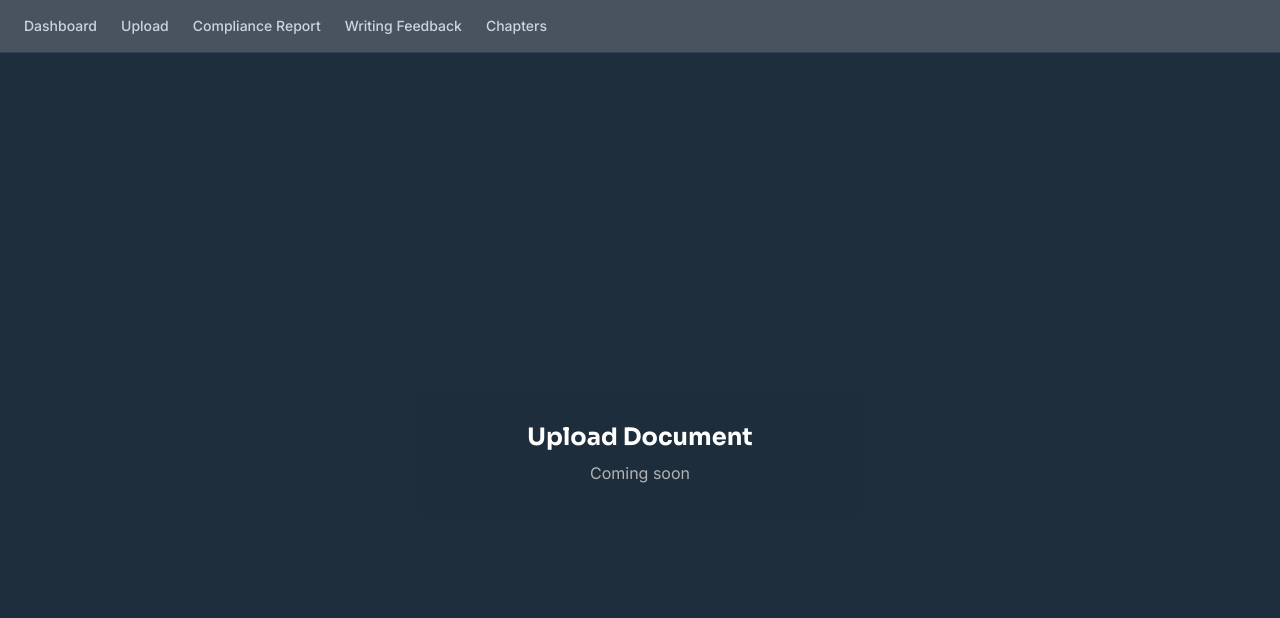
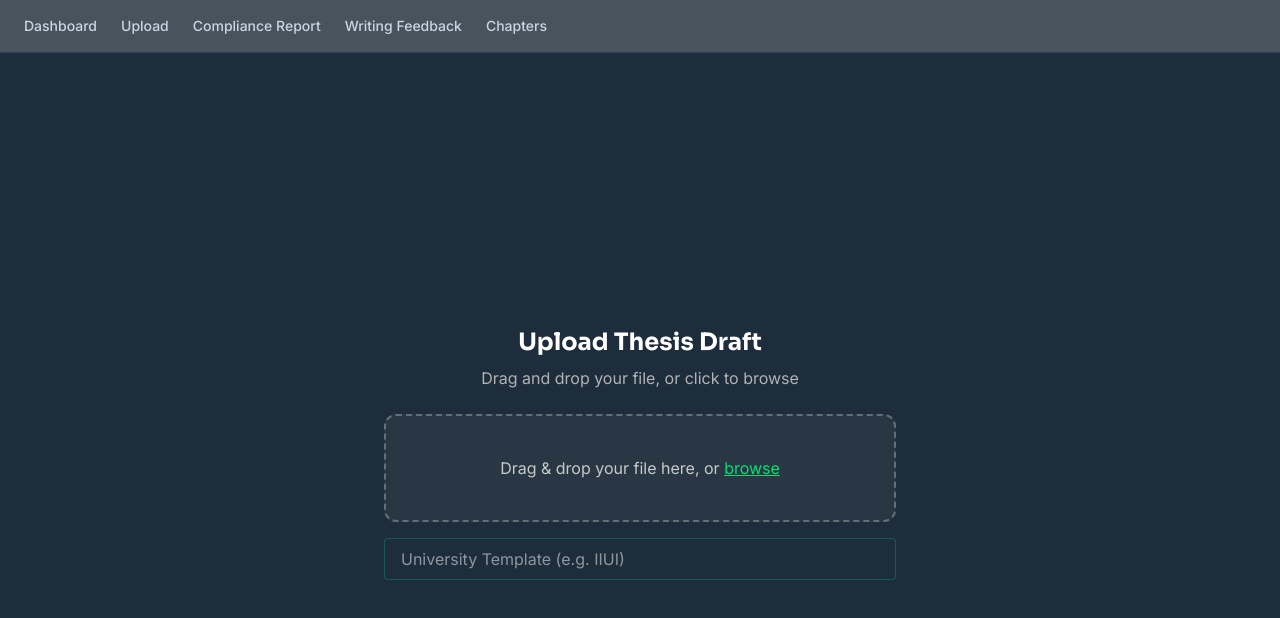
Before and after one commit to hamzasaeed333/smthesiscoach-frontend, a Next.js app: page /upload in a window 1280 px wide. Shown: the top 618 px of the page. Built offline with nearby package versions, Linux system fonts and the light colour scheme; no server answers.

Commit message:
git commit -m "Add Task T5: thesis document upload screen with Supabase integration"

```diff
--- a/app/upload/page.tsx
+++ b/app/upload/page.tsx
@@ -1,9 +1,215 @@
+"use client";
+
+import { useState, useRef } from "react";
+import { supabase } from "@/lib/supabaseClient";
+
+const ALLOWED_TYPES = [
+  "application/pdf",
+  "application/vnd.openxmlformats-officedocument.wordprocessingml.document", // .docx
+];
+
+const MAX_SIZE_MB = 50;
+const MAX_SIZE_BYTES = MAX_SIZE_MB * 1024 * 1024;
+
 export default function UploadPage() {
+  const [isDragging, setIsDragging] = useState(false);
+  const [selectedFile, setSelectedFile] = useState<File | null>(null);
+  const [error, setError] = useState<string | null>(null);
+  const [uploadProgress, setUploadProgress] = useState<number | null>(null);
+  const [universityTemplate, setUniversityTemplate] = useState("");
+  const [isUploading, setIsUploading] = useState(false);
+  const fileInputRef = useRef<HTMLInputElement>(null);
+
+  const validateAndSetFile = (file: File) => {
+    if (!ALLOWED_TYPES.includes(file.type)) {
+      setError("Only PDF or DOCX files are allowed.");
+      setSelectedFile(null);
+      return;
+    }
+
+    if (file.size > MAX_SIZE_BYTES) {
+      setError(`File size must be under ${MAX_SIZE_MB}MB.`);
+      setSelectedFile(null);
+      return;
+    }
+
+    setError(null);
+    setUploadProgress(null);
+    setSelectedFile(file);
+  };
+
+  const handleDragOver = (e: React.DragEvent) => {
+    e.preventDefault();
+    setIsDragging(true);
+  };
+
+  const handleDragLeave = (e: React.DragEvent) => {
+    e.preventDefault();
+    setIsDragging(false);
+  };
+
+  const handleDrop = (e: React.DragEvent) => {
+    e.preventDefault();
+    setIsDragging(false);
+    const file = e.dataTransfer.files?.[0];
+    if (file) validateAndSetFile(file);
+  };
+
+  const handleBrowseClick = () => {
+    fileInputRef.current?.click();
+  };
+
+  const handleFileChange = (e: React.ChangeEvent<HTMLInputElement>) => {
+    const file = e.target.files?.[0];
+    if (file) validateAndSetFile(file);
+  };
+
+  const handleUpload = async () => {
+    if (!selectedFile) return;
+    if (!universityTemplate.trim()) {
+      setError("Please enter your university template.");
+      return;
+    }
+
+    setError(null);
+    setIsUploading(true);
+    setUploadProgress(0);
+
+    try {
+      // 1) Get logged-in user
+      const { data: userData, error: userError } = await supabase.auth.getUser();
+      if (userError || !userData?.user) {
+        throw new Error("You must be logged in to upload.");
+      }
+      const userId = userData.user.id;
+
+      // 2) Build a unique storage path
+      const timestamp = Date.now();
+      const safeFileName = selectedFile.name.replace(/\s+/g, "-");
+      const filePath = `${userId}/${timestamp}-${safeFileName}`;
+
+      // 3) Fake progress ticking while real upload happens in background
+      const progressInterval = setInterval(() => {
+        setUploadProgress((prev) => {
+          if (prev === null) return 10;
+          if (prev >= 90) return prev; // hold until real upload finishes
+          return prev + 10;
+        });
+      }, 200);
+
+      // 4) Upload to Supabase Storage bucket
+      const { error: uploadError } = await supabase.storage
+        .from("thesis-drafts")
+        .upload(filePath, selectedFile, {
+          cacheControl: "3600",
+          upsert: false,
+        });
+
+      if (uploadError) {
+        clearInterval(progressInterval);
+        throw new Error(uploadError.message);
+      }
+
+      // 5) Insert record into documents table
+      const { error: insertError } = await supabase.from("documents").insert({
+        user_id: userId,
+        file_name: selectedFile.name,
+        file_path: filePath,
+        file_type: selectedFile.type,
+        university_template: universityTemplate.trim(),
+      });
+
+      clearInterval(progressInterval);
+
+      if (insertError) {
+        throw new Error(insertError.message);
+      }
+
+      setUploadProgress(100);
+    } catch (err: any) {
+      setError(err.message || "Upload failed. Please try again.");
+      setUploadProgress(null);
+    } finally {
+      setIsUploading(false);
+    }
+  };
+
   return (
-    <div className="min-h-screen flex items-center justify-center bg-navy text-white">
-      <div className="bg-navy/80 p-8 rounded-lg w-full max-w-md text-center">
-        <h1 className="text-2xl font-bold mb-2">Upload Document</h1>
-        <p className="text-neutral/70">Coming soon</p>
+    <div className="min-h-screen flex items-center justify-center bg-navy text-white px-4">
+      <div className="bg-navy/80 p-8 rounded-lg w-full max-w-xl">
+        <h1 className="text-2xl font-bold mb-2 text-center">Upload Thesis Draft</h1>
+        <p className="text-neutral/70 text-center mb-6">
+          Drag and drop your file, or click to browse
+        </p>
+
+        <div
+          onDragOver={handleDragOver}
+          onDragLeave={handleDragLeave}
+          onDrop={handleDrop}
+          onClick={handleBrowseClick}
+          className={`border-2 border-dashed rounded-xl p-10 text-center cursor-pointer transition
+            ${isDragging ? "border-green-400 bg-green-400/10" : "border-neutral/30 bg-white/5"}
+          `}
+        >
+          <p className="text-neutral/80">
+            Drag & drop your file here, or{" "}
+            <span className="text-green-400 underline">browse</span>
+          </p>
+          <input
+            ref={fileInputRef}
+            type="file"
+            accept=".pdf,.docx"
+            className="hidden"
+            onChange={handleFileChange}
+          />
+        </div>
+
+        {selectedFile && (
+          <div className="mt-4 p-3 bg-white/10 rounded-lg text-sm">
+            Selected: <strong>{selectedFile.name}</strong>{" "}
+            ({(selectedFile.size / 1024 / 1024).toFixed(2)} MB)
+          </div>
+        )}
+
+        <input
+          type="text"
+          placeholder="University Template (e.g. IIUI)"
+          value={universityTemplate}
+          onChange={(e) => setUniversityTemplate(e.target.value)}
+          className="w-full mt-4 px-4 py-2 rounded bg-navy/60 text-white border border-teal-500/30 focus:outline-none"
+        />
+
+        {error && (
+          <div className="mt-4 p-3 bg-red-500/10 border border-red-500/40 text-red-400 rounded-lg text-sm">
+            {error}
+          </div>
+        )}
+
+        {uploadProgress !== null && (
+          <div className="mt-4">
+            <div className="w-full bg-white/10 rounded-full h-3 overflow-hidden">
+              <div
+                className="bg-green-400 h-3 transition-all duration-200"
+                style={{ width: `${uploadProgress}%` }}
+              />
+            </div>
+            <p className="text-xs text-neutral/70 mt-1 text-right">{uploadProgress}%</p>
+          </div>
+        )}
+
+        {selectedFile && uploadProgress === null && (
+          <button
+            onClick={handleUpload}
+            disabled={isUploading}
+            className="mt-6 w-full bg-green-500 hover:bg-green-600 text-white font-medium py-2.5 rounded-lg transition disabled:opacity-50"
+          >
+            {isUploading ? "Uploading..." : "Upload"}
+          </button>
+        )}
+
+        {uploadProgress === 100 && (
+          <p className="mt-3 text-green-400 text-sm text-center">Upload complete ✅</p>
+        )}
       </div>
     </div>
   );
```
